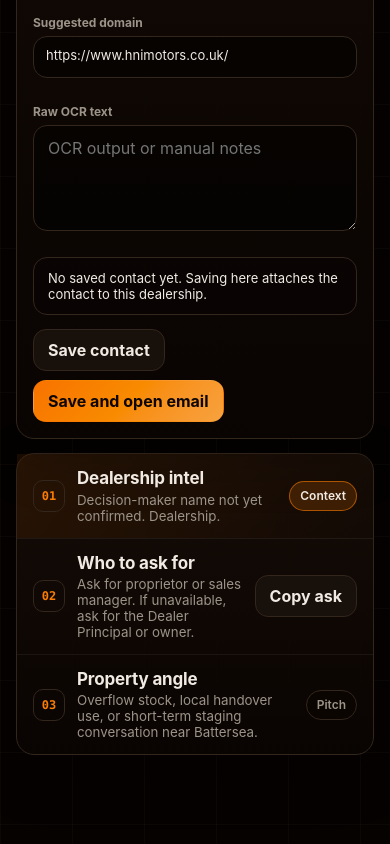
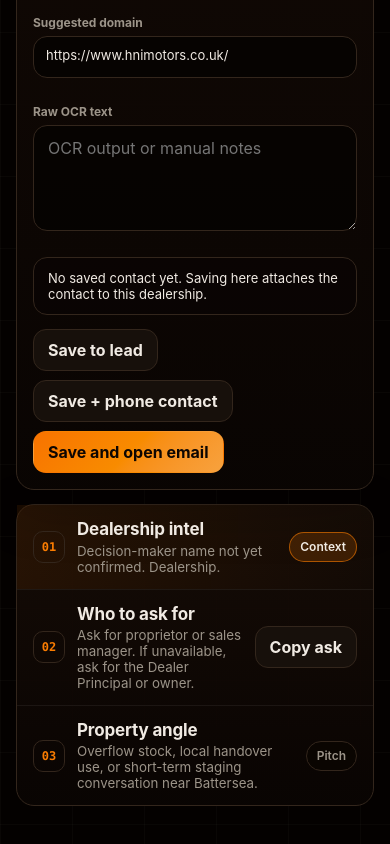
Before and after one commit to LayerMaker/Lead-Helper, a React (Vite) app: page /leads in a window 390 px wide. Shown: the part 1768-2612 px from the top of the page. Built offline with nearby package versions, Linux system fonts and the light colour scheme; what @turf/buffer, @turf/center-of-mass, @turf/convex would draw is missing.

Commit message:
Add phone contact vCard handoff

```diff
--- a/src/pages/LeadsPage.jsx
+++ b/src/pages/LeadsPage.jsx
@@ -19,6 +19,52 @@ function defaultFields(selectedDealership, latestContact) {
 function formatMiles(value) {
   if (!Number.isFinite(value)) return "";
   return `${value.toFixed(2).replace(/\.00$/, "").replace(/(\.\d)0$/, "$1")} mi`;
+}
+
+function escapeVcardValue(value = "") {
+  return String(value || "")
+    .replace(/\\/g, "\\\\")
+    .replace(/\n/g, "\\n")
+    .replace(/,/g, "\\,")
+    .replace(/;/g, "\\;")
+    .trim();
+}
+
+function buildContactFileName(contact, dealership) {
+  const name = contact.name || dealership.name || "lead-helper-contact";
+  return `${name.toLowerCase().replace(/[^a-z0-9]+/g, "-").replace(/^-+|-+$/g, "") || "lead-helper-contact"}.vcf`;
+}
+
+function buildVcard(contact, dealership) {
+  const nameParts = String(contact.name || "").trim().split(/\s+/).filter(Boolean);
+  const firstName = nameParts.length > 1 ? nameParts.slice(0, -1).join(" ") : nameParts[0] || "";
+  const lastName = nameParts.length > 1 ? nameParts[nameParts.length - 1] : "";
+  const company = contact.company || dealership.name || "";
+  const note = [
+    `Captured from Lead Helper at ${dealership.name}.`,
+    dealership.address ? `Dealership address: ${dealership.address}` : "",
+    contact.rawText ? `OCR text: ${contact.rawText}` : "",
+  ]
+    .filter(Boolean)
+    .join("\n");
+
+  return [
+    "BEGIN:VCARD",
+    "VERSION:3.0",
+    `N:${escapeVcardValue(lastName)};${escapeVcardValue(firstName)};;;`,
+    `FN:${escapeVcardValue(contact.name || company || dealership.name)}`,
+    company ? `ORG:${escapeVcardValue(company)}` : "",
+    contact.role ? `TITLE:${escapeVcardValue(contact.role)}` : "",
+    contact.email ? `EMAIL;TYPE=INTERNET,WORK:${escapeVcardValue(contact.email)}` : "",
+    contact.phone ? `TEL;TYPE=WORK,VOICE:${escapeVcardValue(contact.phone)}` : "",
+    dealership.website ? `URL:${escapeVcardValue(dealership.website)}` : "",
+    dealership.address ? `ADR;TYPE=WORK:;;${escapeVcardValue(dealership.address)};;;;` : "",
+    note ? `NOTE:${escapeVcardValue(note)}` : "",
+    `REV:${new Date().toISOString()}`,
+    "END:VCARD",
+  ]
+    .filter(Boolean)
+    .join("\r\n");
 }
 
 export function LeadsPage() {
@@ -51,6 +97,7 @@ export function LeadsPage() {
   const [cameraStream, setCameraStream] = useState(null);
   const [cameraError, setCameraError] = useState("");
   const [ocrCompleted, setOcrCompleted] = useState(false);
+  const [phoneContactStatus, setPhoneContactStatus] = useState("");
 
   const suggestedDomain = useMemo(() => selectedDealership.website || "", [selectedDealership.website]);
   const unclusteredDealerships = useMemo(
@@ -73,6 +120,7 @@ export function LeadsPage() {
     setCapturedImageUrl("");
     setOcrError("");
     setOcrCompleted(false);
+    setPhoneContactStatus("");
     setOcrStatus("No contact media captured yet");
   }, [latestContact, selectedDealership]);
 
@@ -319,6 +367,44 @@ export function LeadsPage() {
     if (openEmail) navigate("/email");
   }
 
+  async function savePhoneContact() {
+    if (!ocrFields.name && !ocrFields.email && !ocrFields.phone) return;
+
+    saveContact(false);
+    setPhoneContactStatus("");
+
+    const vcard = buildVcard(ocrFields, selectedDealership);
+    const fileName = buildContactFileName(ocrFields, selectedDealership);
+    const blob = new Blob([vcard], { type: "text/vcard;charset=utf-8" });
+
+    try {
+      if (typeof File !== "undefined" && navigator.canShare && navigator.share) {
+        const file = new File([blob], fileName, { type: "text/vcard" });
+        if (navigator.canShare({ files: [file] })) {
+          await navigator.share({
+            files: [file],
+            title: ocrFields.name || selectedDealership.name,
+            text: "Lead Helper contact card",
+          });
+          setPhoneContactStatus("Contact card opened in your phone share sheet.");
+          return;
+        }
+      }
+
+      const url = window.URL.createObjectURL(blob);
+      const anchor = document.createElement("a");
+      anchor.href = url;
+      anchor.download = fileName;
+      document.body.appendChild(anchor);
+      anchor.click();
+      anchor.remove();
+      window.setTimeout(() => window.URL.revokeObjectURL(url), 30000);
+      setPhoneContactStatus("Contact card downloaded. Open the .vcf file to add it to Contacts.");
+    } catch (error) {
+      setPhoneContactStatus(error?.message || "Could not open the phone contact card.");
+    }
+  }
+
   return (
     <AppLayout statusLine={`Lead capture - ${selectedCluster.name}`}>
       <section className="title-row">
@@ -516,6 +602,7 @@ export function LeadsPage() {
               ? `Saved contact on this lead: ${latestContact.name}, ${latestContact.role}.`
               : "No saved contact yet. Saving here attaches the contact to this dealership."}
           </div>
+          {phoneContactStatus ? <div className="inline-alert">{phoneContactStatus}</div> : null}
 
           <div className="action-row">
             <button
@@ -524,7 +611,15 @@ export function LeadsPage() {
               onClick={() => saveContact(false)}
               disabled={!ocrFields.name && !ocrFields.email && !ocrFields.phone}
             >
-              Save contact
+              Save to lead
+            </button>
+            <button
+              className="btn"
+              type="button"
+              onClick={savePhoneContact}
+              disabled={!ocrFields.name && !ocrFields.email && !ocrFields.phone}
+            >
+              Save + phone contact
             </button>
             <button
               className="btn primary"
```
